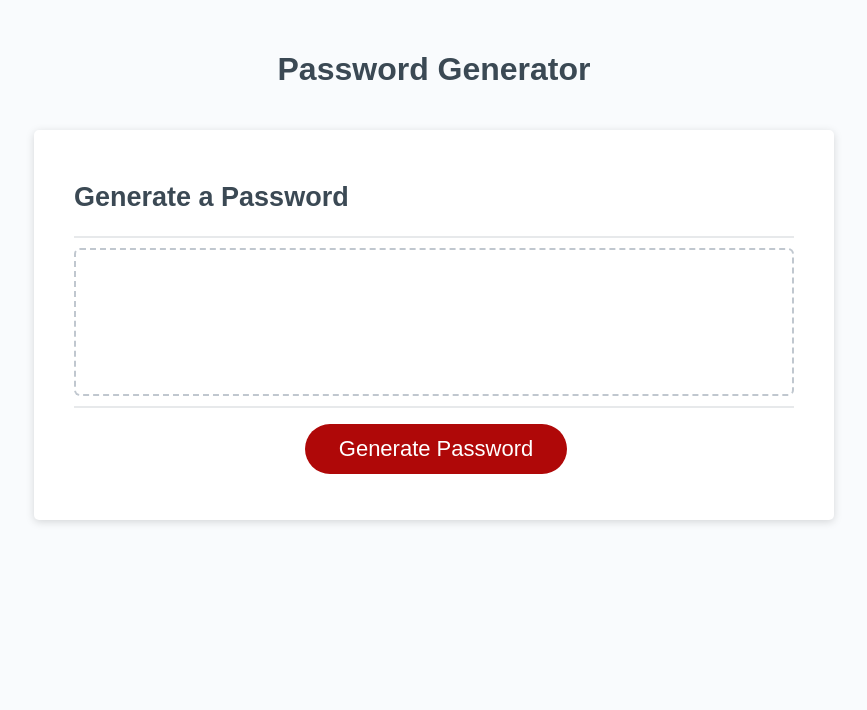
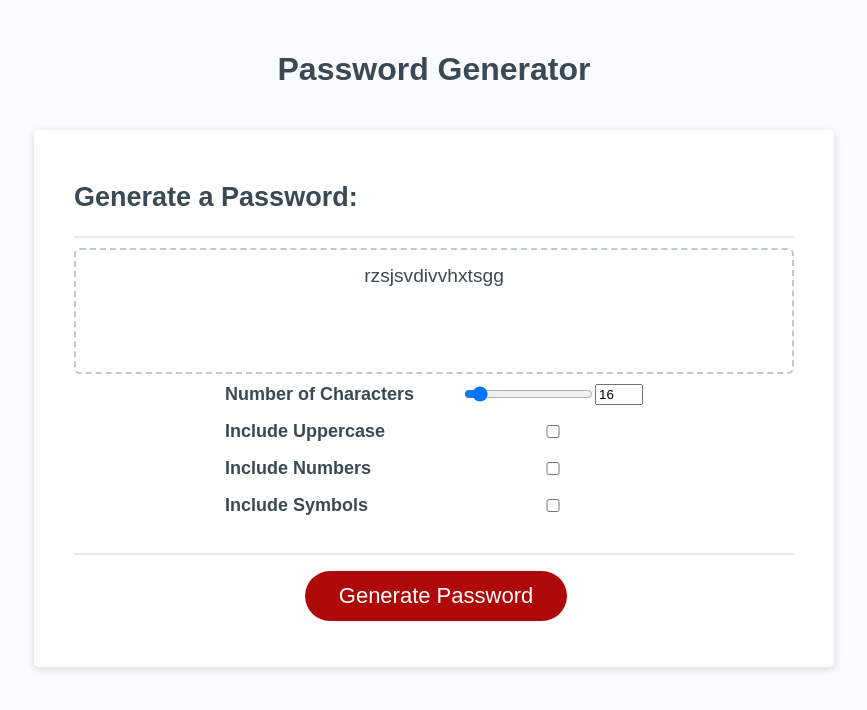
Before and after one commit to Mitchellcq/Mitchellcq-assignment-wk-3, a plain HTML site: page index.html in a window 1280 px wide. Both pictures are taken after a click on the button "Generate Password". Shown: the whole page, without its empty margins (206-1073 px from the left). Drawn offline with Linux system fonts and the light colour scheme.

Commit message:
made it work

```diff
--- a/index.html
+++ b/index.html
@@ -25,18 +25,29 @@
       <div class="card">
 
         <div class="card-header">
-          <h2>Generate a Password</h2>
+          <h2>Generate a Password:</h2>
         </div>
 
-        <div class="card-body">
-          <textarea
-            readonly
-            id="password"
-            placeholder="Your Secure Password"
-            aria-label="Generated Password"
-          >
-          </textarea>
-        </div>
+        <p id="password"></p>
+
+        <form class="form">
+          <label for="">Number of Characters</label>
+
+           <div id="charSelectContainer">
+            <input type="range" min="8" max="128" id="charRange" value="16">
+            <input type="number" min="8" max="128" id="charNum" value="16">
+           </div>
+
+          <label for="IncludeUpper">Include Uppercase</label>
+          <input type="checkbox" id ="IncludeUpper">
+
+          <label for="IncludeNumber">Include Numbers</label>
+          <input type="checkbox" id ="IncludeNumber">
+
+          <label for="IncludeSymbol">Include Symbols</label>
+          <input type="checkbox" id ="IncludeSymbol">
+          <br>
+        </form>
 
         <div class="card-footer">
           <button id="generate" class="btn">Generate Password</button>
--- a/script.js
+++ b/script.js
@@ -1,6 +1,3 @@
-// Assignment Code
-var generateBtn = document.querySelector("#generate");
-
 var specialCharacters = [
   '@',
   '%',
@@ -87,82 +84,45 @@ var lowerCasedCharacters = [
 
 var numericCharacters = ['0', '1', '2', '3', '4', '5', '6', '7', '8', '9'];
 
-var selectedCharacters = [];
+var charRange = document.getElementById("charRange");
+var charNum = document.getElementById("charNum");
+var generate = document.getElementById("generate");
+var upperEle = document.getElementById("IncludeUpper");
+var numberEle = document.getElementById("IncludeNumber");
+var symbolEle = document.getElementById("IncludeSymbol");
+var passwordEle = document.getElementById("password");
 
+charRange.addEventListener('input', syncCharAmount);
+charNum.addEventListener('input', syncCharAmount);
 
-// Write password to the #password input
-function writePassword() {
-  var password = generatePassword();
-  var passwordText = document.querySelector("#password");
+generate.addEventListener('click', e => {
+  e.preventDefault();
+  var charAmount = charNum.value;
+  var uppers = upperEle.checked;
+  var numbers = numberEle.checked;
+  var symbols = symbolEle.checked;
 
-  passwordText.value = password;
+  var password = generatePassword(charAmount, uppers, numbers, symbols);
+  passwordEle.textContent = password;
+});
 
-  //prompt for password length
-  var passwordLength = prompt("Select a password length between 8 and 128");
+function generatePassword(charAmount, uppers, numbers, symbols) {
+   var charCodes = lowerCasedCharacters;
+  if (uppers == true) charCodes = charCodes + upperCasedCharacters;
+  if (numbers == true) charCodes = charCodes + numericCharacters;
+  if (symbols == true) charCodes = charCodes + specialCharacters;
 
-      //logic to ensure correct length selected
-    if (passwordLength >=8 && passwordLength <=128) {
+  var passwordChars =[];
+  for (var i =0; i < charAmount; i++) {
+    var character = charCodes[Math.floor(Math.random()* charCodes.length)];
+    passwordChars.push(character);
+  }
+  return passwordChars.join('');
 
-        console.log(passwordLength);
+}
 
-          //prompts for selecting character type
-        var LC = confirm("Use Lower case characters?");
-        var UC = confirm("Use Upper case characters?");
-        var N = confirm("Use Numeric characters?");
-        var SC = confirm("Use Special characters?");
-
-            //code to make sure a character is selected
-          if (LC == true || UC == true || N == true || SC == true){
-
-              if (LC == true) {
-                selectedCharacters += lowerCasedCharacters;
-              }
-
-              if (UC == true) {
-                selectedCharacters += upperCasedCharacters;
-              }
-
-              if (N == true) {
-                selectedCharacters += numericCharacters;
-              }
-
-              if (SC == true) {
-                selectedCharacters += specialCharacters;
-              }
-
-            console.log(selectedCharacters);
-
-            generatePassword();
-
-          }
-
-          else {
-            alert("Please select at least one character type");
-          }
-
-    }
-
-        //error message if incorrect values entered
-    else {
-      alert("Please enter a value between 8 and 128");
-    }
-};
-
-function generatePassword(event) {
-  event.preventDefault();
-
-  for (i = 0, i < passwordLength.length, i++){
-
-    var j = Math.floor(Math.random() * selectedCharacters.length);
-
-  password.innerHTML += selectedCharacters[j];
-
-  }
-
-};
-
-
-
-
-// Add event listener to generate button
-generateBtn.addEventListener("click", writePassword);
+function syncCharAmount(event){
+  var value = event.target.value;
+  charNum.value = value;
+  charRange.value = value;
+}
--- a/style.css
+++ b/style.css
@@ -21,6 +21,36 @@ body {
   padding-top: 30px;
   padding-left: 20px;
   padding-right: 20px;
+}
+
+#password {
+  padding: 1rem;
+  display: flex;
+  justify-content: center;
+  align-items: center;
+  word-break: break-all;
+}
+
+label{
+  font-weight: bold;
+}
+
+.form {
+  display: grid;
+  grid-template-columns: auto auto;
+  row-gap: 1rem;
+  column-gap: 3rem;
+  justify-content: center;
+  align-items: center;
+}
+
+#charSelectContainer {
+  display: flex;
+  align-items: center;
+}
+
+#charNum {
+  width: 3rem;
 }
 
 header {
```
